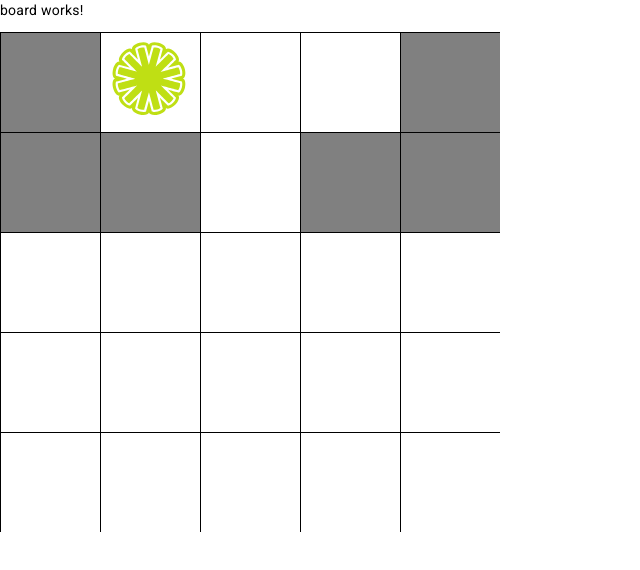
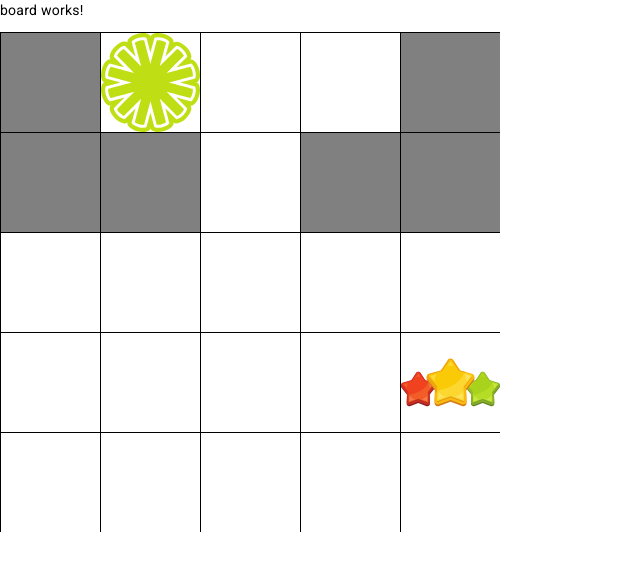
Before and after one commit to zerotwooneone/TeamGame, an Angular app in the folder zh-teamgame/: page / in a window 1280 px wide. Shown: the top 570 px of the page, without its empty margins (0-640 px from the left). Built offline with nearby package versions, Linux system fonts and the light colour scheme.

Commit message:
add second team token

```diff
--- a/zh-teamgame/src/app/domain/game/game.service.ts
+++ b/zh-teamgame/src/app/domain/game/game.service.ts
@@ -46,7 +46,12 @@ export class GameService {
       }
       this.starting.next({ board: game.boardConfig, teams: game.teams });
     }));
-    game.start({ board: boardConfig, teams: [{ id: "assets/team-tokens/snowflake-green.svg", location: { row: 0, column: 1 } }] });
+    game.start({
+      board: boardConfig, teams: [
+        { id: "assets/team-tokens/snowflake-green.svg", location: { row: 0, column: 1 } },
+        { id: "assets/team-tokens/stars.svg", location: { row: 3, column: 4 } }
+      ]
+    });
   }
 }
 
--- a/zh-teamgame/src/app/space-content/space-content.component.scss
+++ b/zh-teamgame/src/app/space-content/space-content.component.scss
@@ -1,3 +1,6 @@
+:host {
+    display: flex;
+}
 .team-token {
     max-width: 100%;
     max-height: 100%;
```
Also changed, not shown: zh-teamgame/src/assets/team-tokens/snowflake-green.svg, zh-teamgame/src/assets/team-tokens/stars.svg (added).
